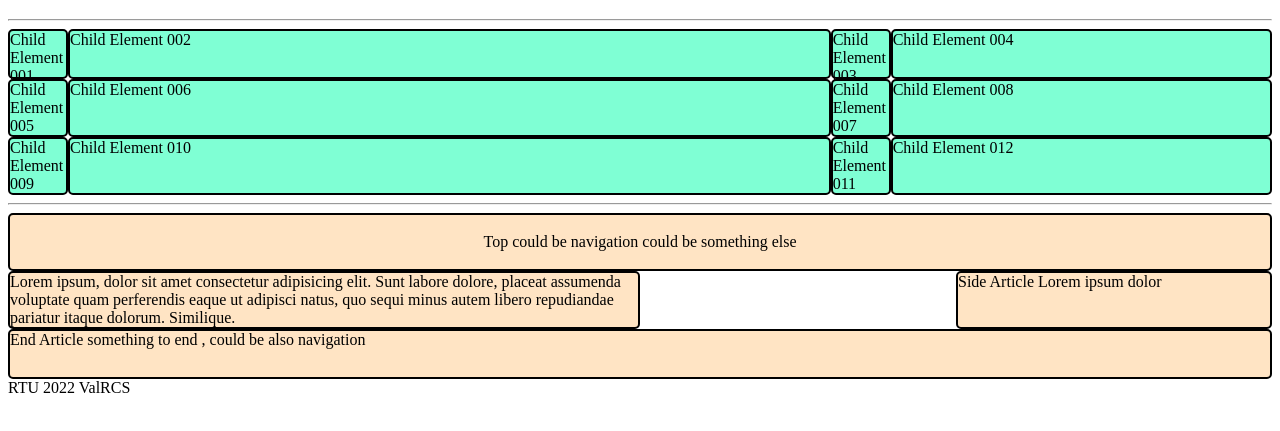
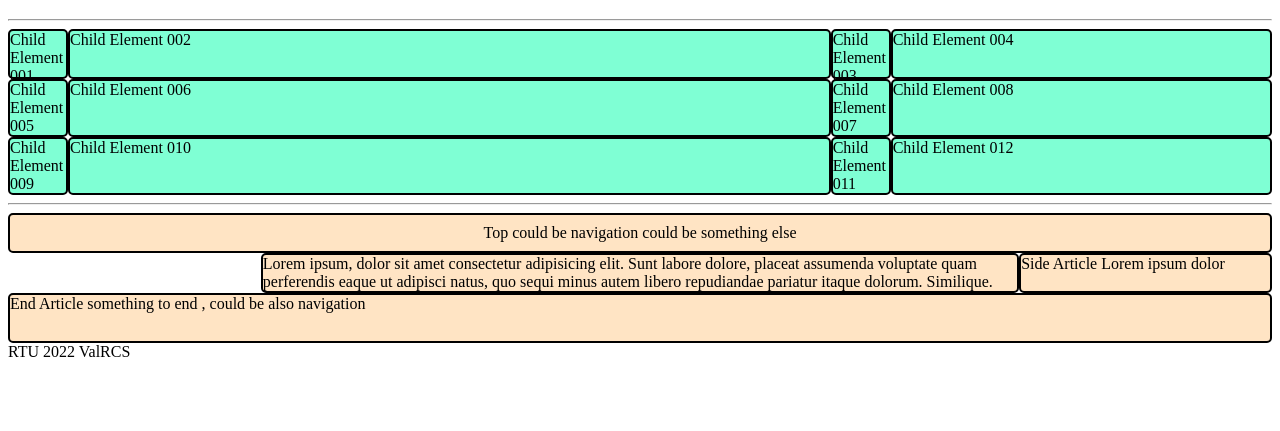
Before and after one commit to ValRCS/sturdy-broccoli, a plain HTML site: page grid.html in a window 1280 px wide. Shown: the part 61-492 px from the top of the page. Drawn offline with Linux system fonts and the light colour scheme.

Commit message:
grid updates

```diff
--- a/styles/grid.css
+++ b/styles/grid.css
@@ -12,7 +12,8 @@
 
 .also-container {
     display: grid;
-    grid-template-columns: 1fr 1fr 1fr 1fr;
+    /* grid-template-columns: 1fr 1fr 1fr 1fr; */
+    grid-template-columns: 20% 35% 25% 20%;
     grid-template-rows: 1fr 1fr 50px;
     /*
     The grid template area names are yours to decide
@@ -20,7 +21,7 @@
     */
     grid-template-areas:
         "header header header header"
-        "main    main   .     sidebar"
+        ".      main    main        sidebar"
         "footer footer footer footer";
 }
 
@@ -53,6 +54,10 @@ We can indicate where an item should start and end by using grid-column-start, g
 
 .side-article {
     grid-area: sidebar;
+    /* grid-column is
+    grid-column-start and grid-column-end
+    at the same time
+    */
     /* grid-column: 1 / 2;
     grid-row: 2 / 4; */
 }
```
